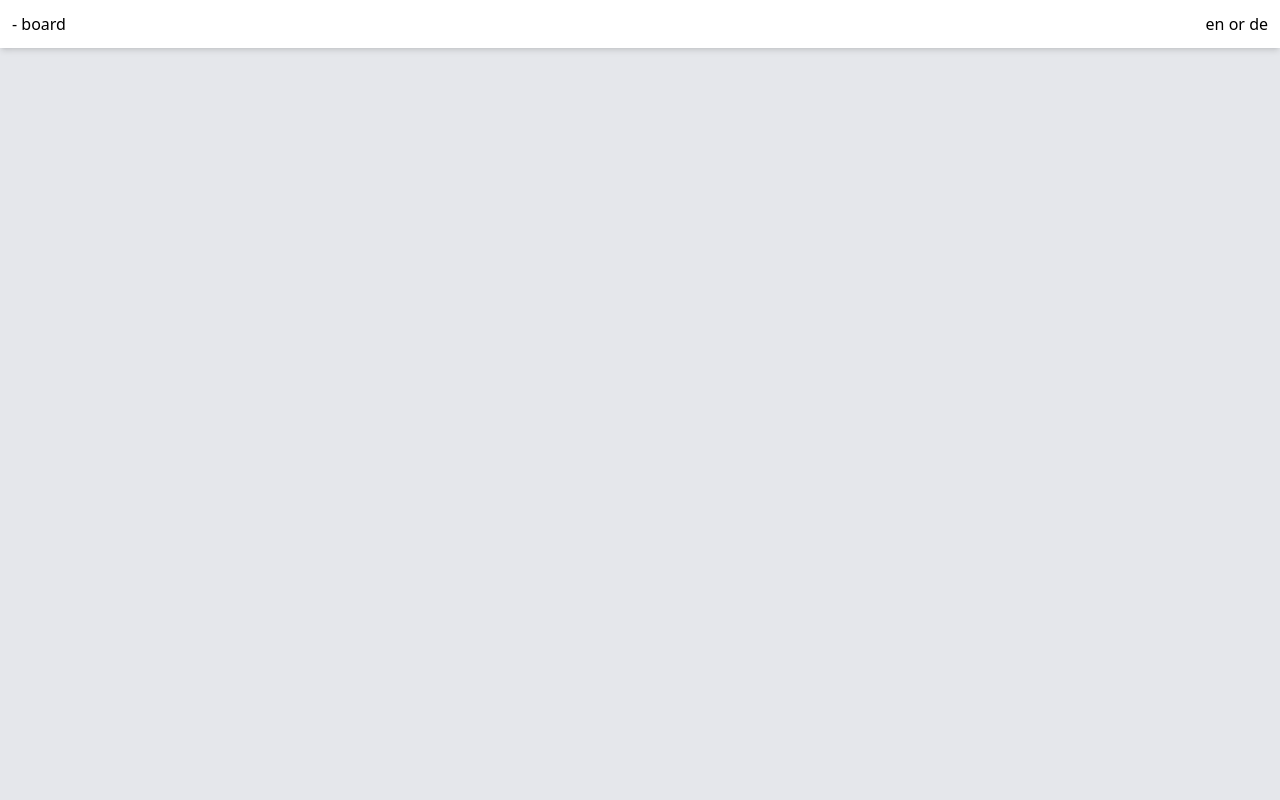
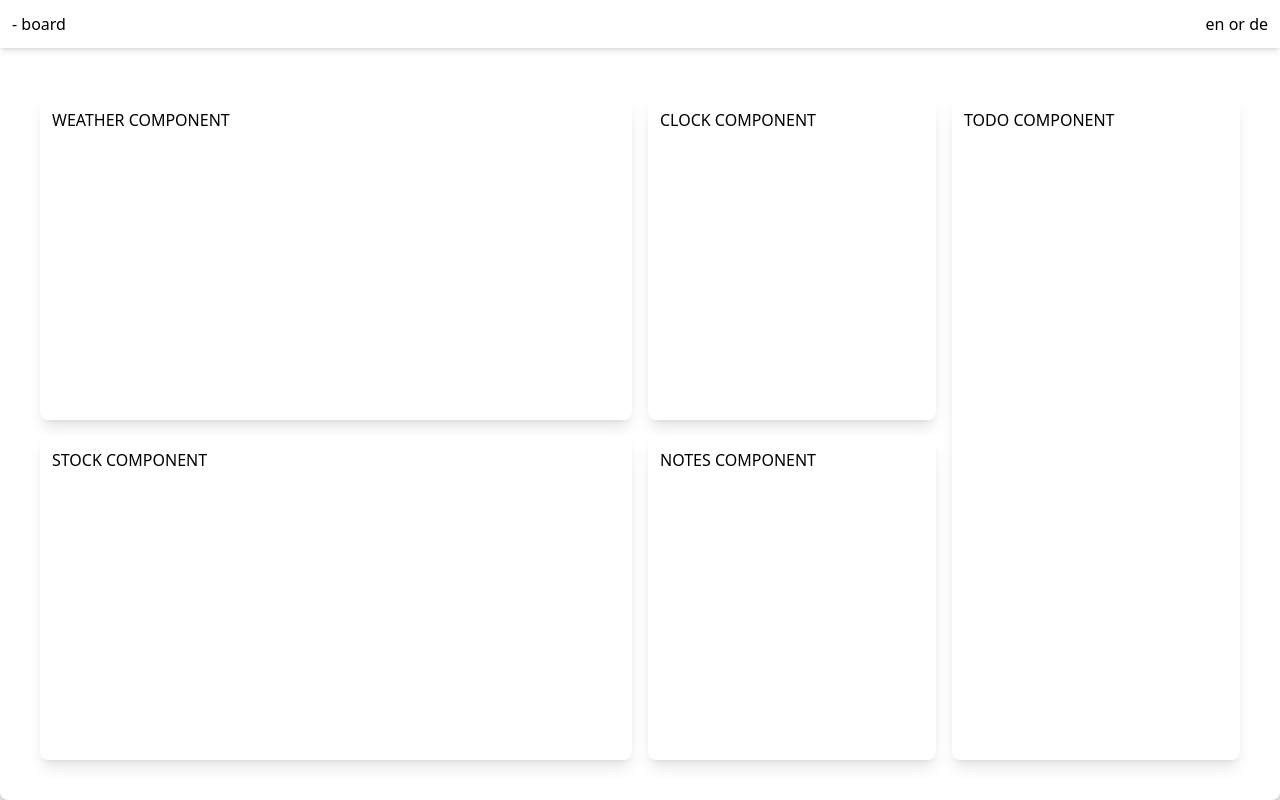
Before and after one commit to HoangNam-Phan/dashboard, a Next.js app: page /en/dashboard in a window 1280 px wide. Built offline with nearby package versions, Linux system fonts and the light colour scheme.

Commit message:
added base template for dashboard

```diff
--- /dev/null
+++ b/app/[lng]/components/Card.tsx
@@ -0,0 +1,14 @@
+import React, { ReactNode } from 'react';
+
+type CardProps = {
+  children: ReactNode;
+  customClasses: string | undefined;
+};
+
+export default function Button({ children, customClasses }: CardProps) {
+  return (
+    <div className={`shadow-lg rounded-lg bg-white p-3 ${customClasses}`}>
+      {children}
+    </div>
+  );
+}
--- a/app/[lng]/dashboard/page.tsx
+++ b/app/[lng]/dashboard/page.tsx
@@ -1,7 +1,40 @@
+import Card from '@/app/[lng]/components/Card';
+
+const apps = [
+  {
+    name: 'WEATHER COMPONENT',
+    customClasses: 'col-span-2',
+  },
+  {
+    name: 'STOCK COMPONENT',
+    customClasses: 'col-span-2 col-start-1 row-start-2',
+  },
+  {
+    name: 'CLOCK COMPONENT',
+    customClasses: 'col-start-3 row-start-1',
+  },
+  {
+    name: 'TODO COMPONENT',
+    customClasses: 'row-span-2 col-start-4 row-start-1',
+  },
+  {
+    name: 'NOTES COMPONENT',
+    customClasses: 'col-start-3 row-start-2',
+  },
+];
+
 export default function Dashboard() {
   return (
-    <div>
-      <h1>DASHBOARD</h1>
+    <div className="h-full flex items-center justify-center">
+      <div className="bg-gray-100 shadow-md rounded-lg bg-white p-10 pt-24 h-full w-full grid grid-cols-4 grid-rows-2 gap-4">
+        {apps.map((app) => {
+          return (
+            <Card key={app.name} customClasses={app.customClasses}>
+              {app.name}
+            </Card>
+          );
+        })}
+      </div>
     </div>
   );
 }
--- a/app/i18n/locales/de/translation.json
+++ b/app/i18n/locales/de/translation.json
@@ -1,6 +1,7 @@
 {
   "login": "Einloggen",
   "signup": "Registrieren",
+
   "homepage": {
     "title": "Willkommen zu - board!",
     "subtitle": "Um dieses Tool nutzen zu können, erstellen Sie sich bitte einen Account und loggen Sie sich ein. Keine Sorge, es ist keine E-Mail notwendig :)"
--- a/app/i18n/locales/en/translation.json
+++ b/app/i18n/locales/en/translation.json
@@ -1,6 +1,7 @@
 {
   "login": "Login",
   "signup": "Sign up",
+
   "homepage": {
     "title": "Welcome to - board!",
     "subtitle": "To be able to use this tool, please go ahead and create an account and login. Don't worry, you wont need to enter an e-mail :)"
```
